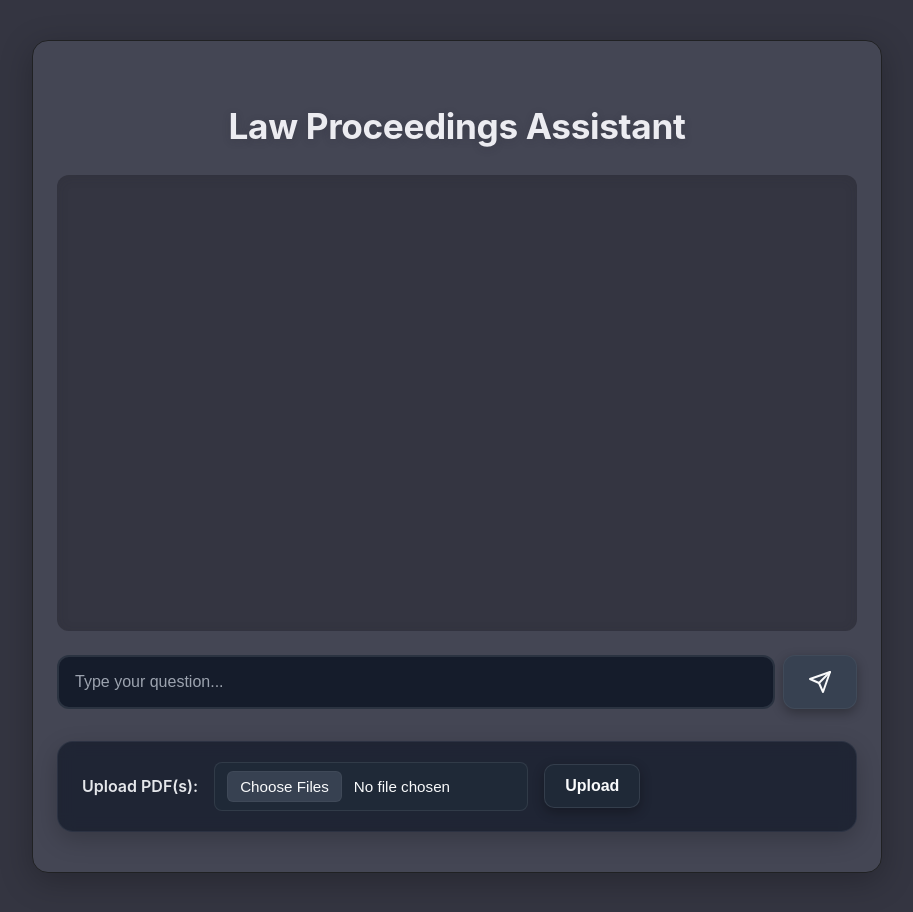
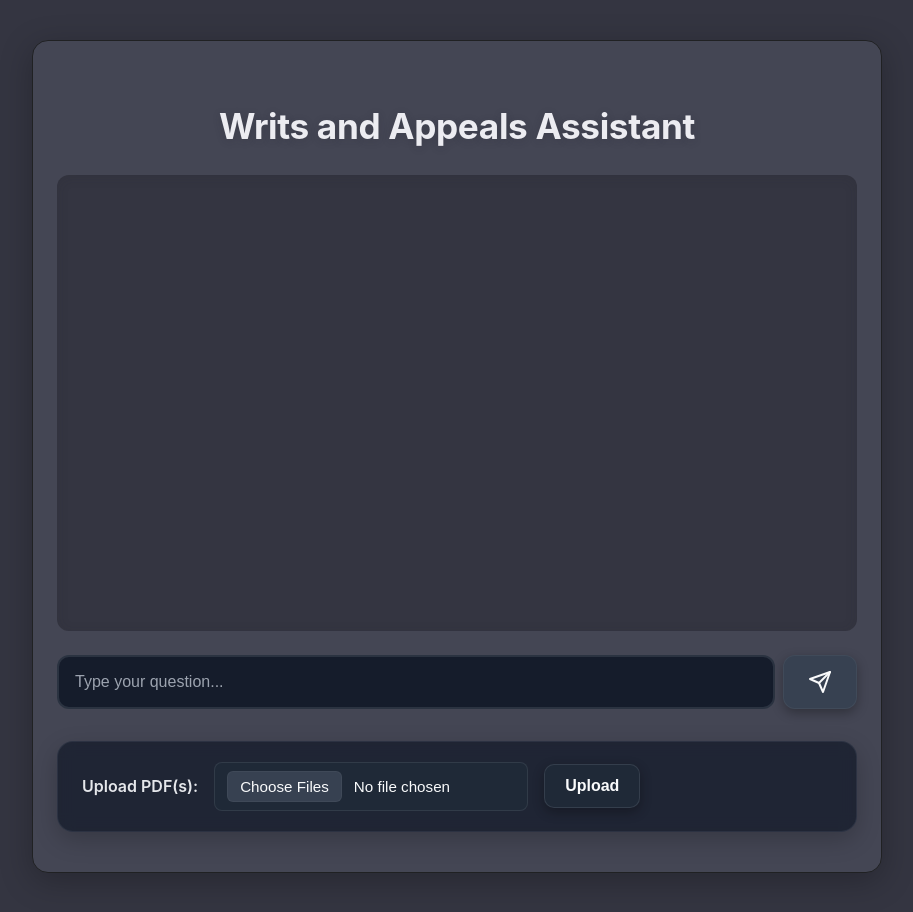
Before and after one commit to TravisLeinen/OCDefenderProject, a plain HTML site: page index.html in a window 1280 px wide. Shown: the whole page, without its empty margins (183-1096 px from the left). Drawn offline with Linux system fonts and the light colour scheme.

Commit message:
Change title, try to fix small errors

```diff
--- a/index.html
+++ b/index.html
@@ -203,7 +203,7 @@
 </head>
 <body>
     <div class="container">
-        <h1>Law Proceedings Assistant</h1>
+        <h1>Writs and Appeals Assistant</h1>
         <div class="chat-box" id="chatBox"></div>
         <form id="chatForm" class="chat-input-row" autocomplete="off">
             <input type="text" id="chatInput" class="chat-input" placeholder="Type your question..." required />
--- a/script.js
+++ b/script.js
@@ -130,6 +130,8 @@ uploadForm.addEventListener('submit', async (e) => {
 
     const result = await response.text();
 
+    // TODO: Handle result failures
+
     // Remove loading message
     const loadingMsg = document.getElementById(loadingMessageId);
     if (loadingMsg) {
@@ -139,8 +141,6 @@ uploadForm.addEventListener('submit', async (e) => {
     // Show successful upload message with file list
     const successFileListHtml = fileNames.map(name => `<li style="margin: 2px 0; color: #10b981;">${name}</li>`).join('');
     appendMessage("System", `<div style="color: #10b981; font-weight: 500;">✅ Successfully uploaded ${files.length} file${files.length > 1 ? 's' : ''}:</div><ul style="margin: 4px 0 0 16px; padding: 0; list-style-type: disc;">${successFileListHtml}</ul>`);
-
-    appendMessage("ChatBot", result);
 
     // Clear the file input after successful upload
     input.value = '';
```
